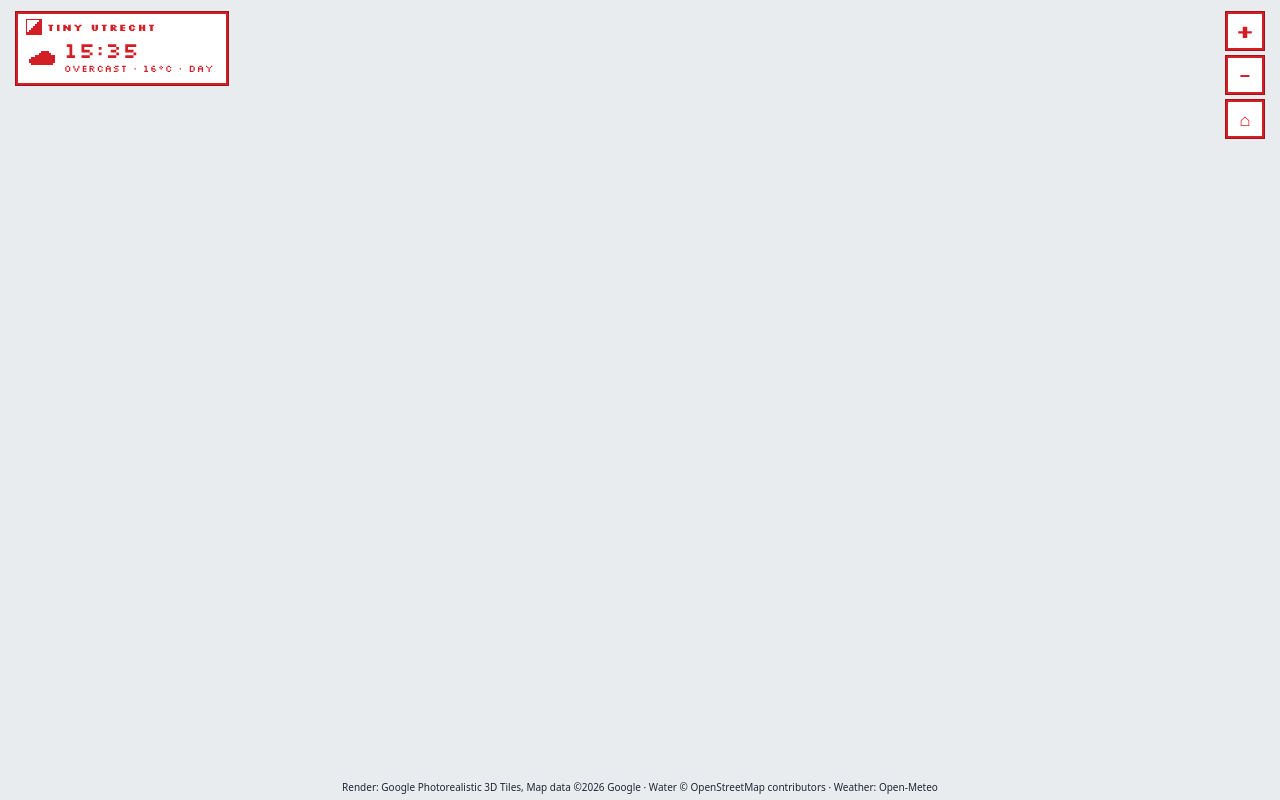
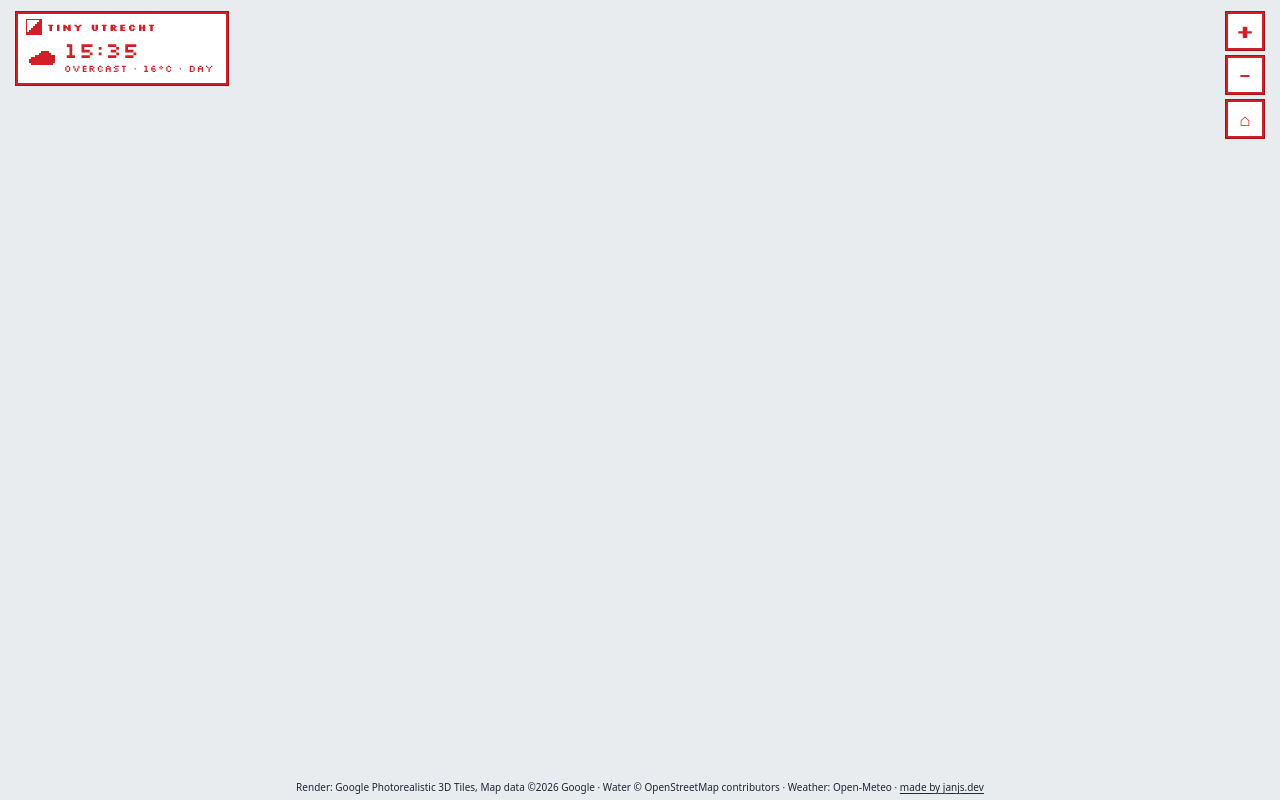
Before and after one commit to Janjs/tiny-utrecht, a plain HTML site: page site/index.html in a window 1280 px wide. Drawn offline with Linux system fonts and the light colour scheme; no server answers; a script that the page names is missing.

Commit message:
Add author link to the site attribution footer.

```diff
--- a/site/index.html
+++ b/site/index.html
@@ -78,6 +78,8 @@
     font: 400 10px system-ui, sans-serif; color: var(--fg); text-shadow: 0 0 3px var(--bg), 0 0 3px var(--bg);
     white-space: nowrap; overflow: hidden; text-overflow: ellipsis;
   }
+  .credit a { color: inherit; text-decoration: underline; text-underline-offset: 2px; }
+  .credit a:focus-visible { outline: 2px solid var(--flag-red-dark); outline-offset: 2px; }
   .zoom {
     position: fixed; z-index: 5; display: grid; gap: 6px;
     top: calc(12px + env(safe-area-inset-top, 0px));
@@ -111,7 +113,7 @@
 </div>
 
 <nav class="chips" aria-label="Jump to a frame" id="chips"></nav>
-<div class="credit">Render: Google Photorealistic 3D Tiles, Map data ©2026 Google · Water © OpenStreetMap contributors · Weather: Open-Meteo</div>
+<div class="credit">Render: Google Photorealistic 3D Tiles, Map data ©2026 Google · Water © OpenStreetMap contributors · Weather: Open-Meteo · <a href="https://janjs.dev/" rel="me">made by janjs.dev</a></div>
 
 <script src="https://cdnjs.cloudflare.com/ajax/libs/openseadragon/4.1.0/openseadragon.min.js"></script>
 <script>
```
